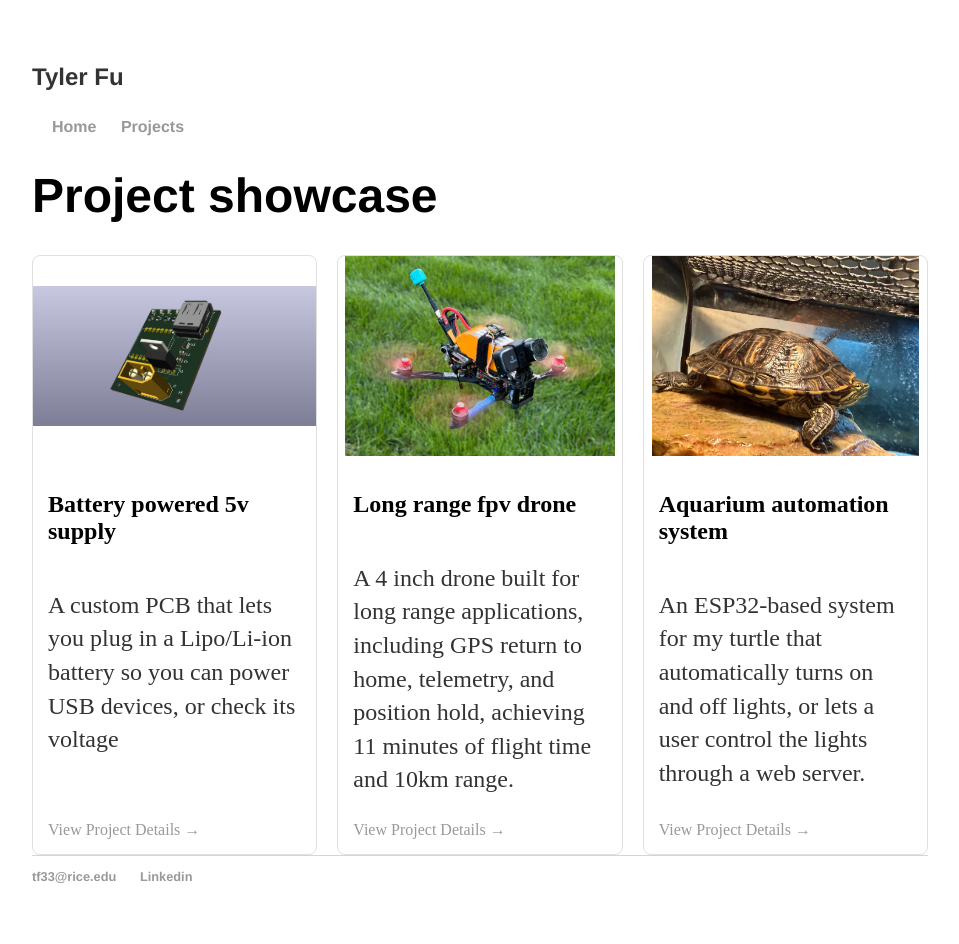
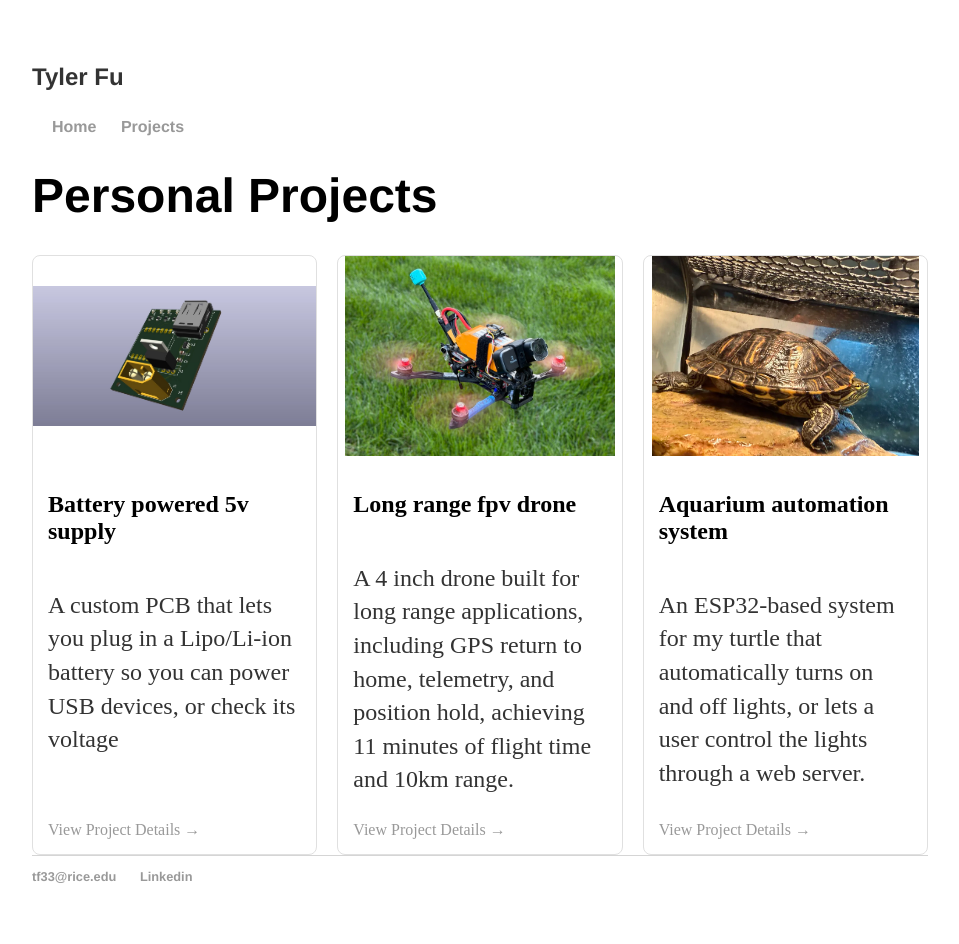
Before and after one commit to tfu1897/tfu1897.github.io, a Jekyll site: the page built from projects.html, in a window 1280 px wide. Shown: the whole page, without its empty margins (160-1119 px from the left). Built offline with Jekyll 4.4.1, drawn with Linux system fonts in a browser that asks for light colours.

Commit message:
Update projects.html

```diff
--- a/projects.html
+++ b/projects.html
@@ -4,7 +4,7 @@ title: Projects
 permalink: /Projects/
 ---
 <div class="projects">
-	<h1>Project showcase </h1>
+	<h1>Personal Projects</h1>
 
 </div><!-- /.projects -->
 <!-- Project Grid Container -->
```
